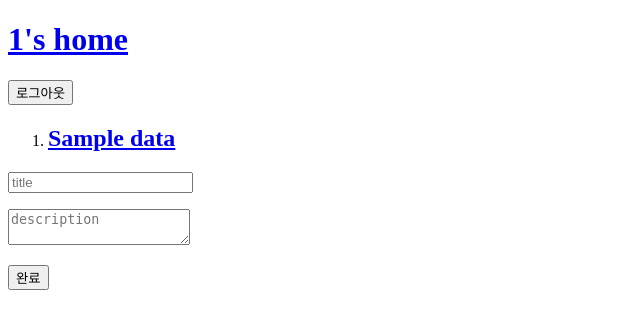
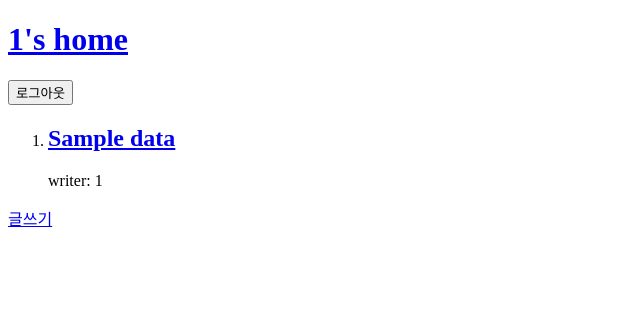
Before and after one commit to gnod-soo/vulnerable_page, a PHP site: page /home.php in a window 1280 px wide. Shown: the top 329 px of the page, without its empty margins (0-640 px from the left). Run offline with PHP 8.4, Linux system fonts and the light colour scheme; the visitor is signed in with stand-in values (Sample User, id 1); tables that the repository leaves empty or names only in its code hold one stand-in row (values such as "Sample post").

Commit message:
update permission

```diff
--- a/content.php
+++ b/content.php
@@ -4,6 +4,8 @@
 	$title = $_GET['title'];
 	$description = $_GET['description'];
 
+
+	echo '<a href="home.php">돌아가기</a>';
 	echo '<h3>title: '.$title.'</h3>';
 	echo '<h4>writer: '.$id.'</h4>';
             echo $description.'</li>';
--- a/home.php
+++ b/home.php
@@ -24,11 +24,6 @@
             <?php read_data($id); ?>
 
         </ol>
-        <form action="create_process.php" method="post">
-            <input type="hidden" name="id" value="<?=$id?>">
-            <p><input type="text" name="title" placeholder="title"></p>
-            <p><textarea name="description" placeholder="description"></textarea></p>
-            <p><input type="submit" value="완료"></p>
-        </form>
+        <a href="write.php?id=<?=$id?>">글쓰기</a>
     </body>
 </html>
--- a/read_process.php
+++ b/read_process.php
@@ -12,7 +12,7 @@
         $result = mysqli_query($conn, $sql);
         while($row=mysqli_fetch_array($result)){
             echo '<li><h2><a href="content.php?num='.$row['num'].'&title='.$row['title'].'&description='.$row['description'].'&id='.$row['id'].'">'.$row['title'].'</a></h2>';
-
+			echo 'writer: '.$row['id'];
         }
     }
 ?>
--- a/update_process.php
+++ b/update_process.php
@@ -1,4 +1,5 @@
 <?php
+	session_start();
     $servername = "localhost";
     $username = "dbuser";
     $password = "111111";
@@ -9,7 +10,6 @@
     $description = $_POST['description'];
     $old_title = $_POST['old_title'];
 
-
     $sql = "
     UPDATE writing_data
     SET title = '".$title."', description = '".$description."'
@@ -17,7 +17,7 @@
     ";
     echo $sql;
     $result = mysqli_query($conn, $sql);
-    if($result === false){
+    if(($result === false) or ($_POST['id'] != $_SESSION['id'])){
         echo '에러(변경하지 못했습니다.)';
         error_log(mysqli_error($conn));
     } else {
```
Also changed, not shown: write.php (added, +9 -0 lines).
